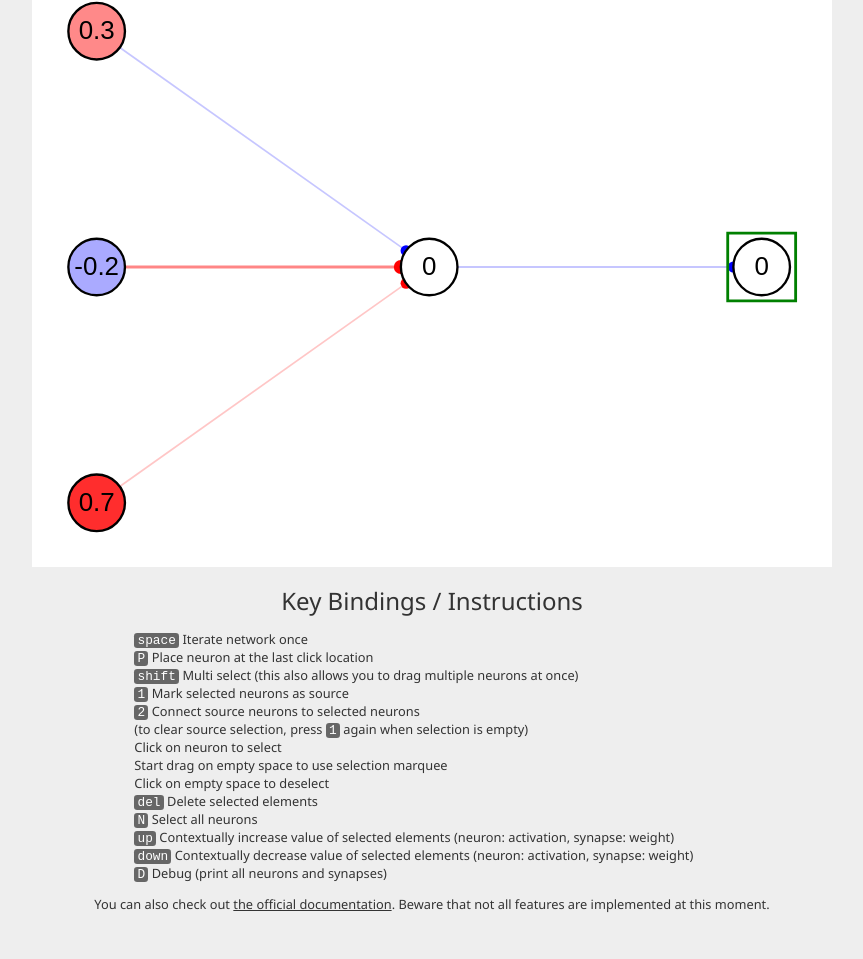
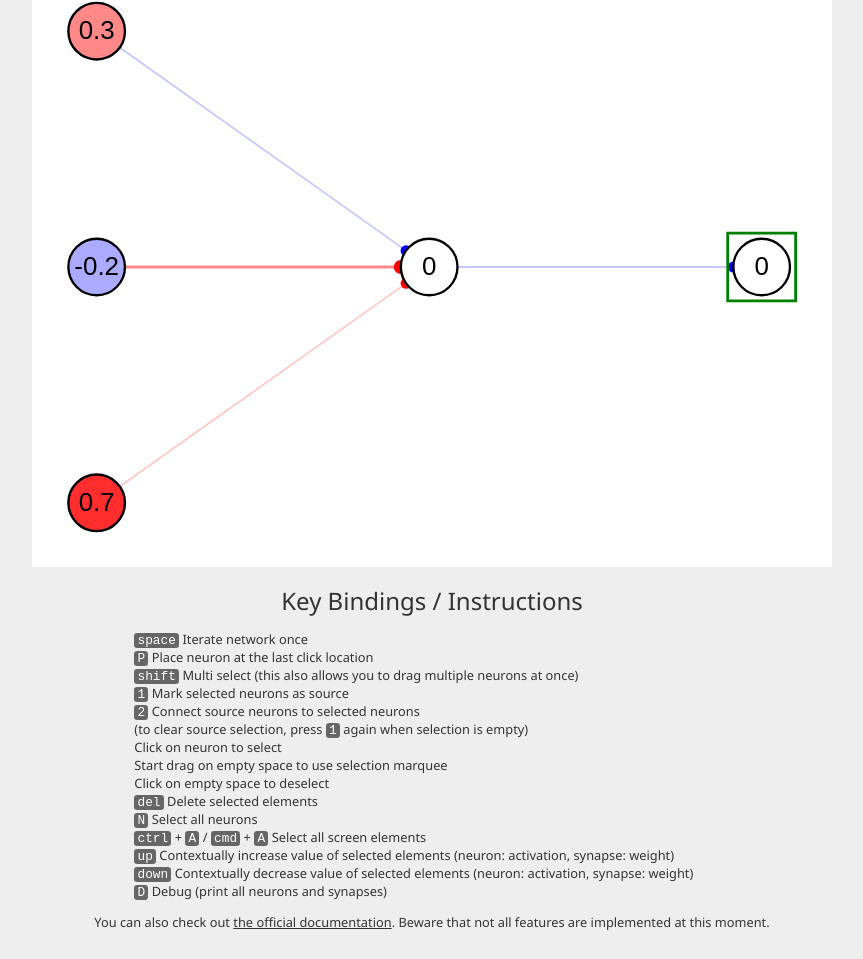
Before and after one commit to LeoYulinLi/simbrain_web, a website built with webpack: page html/index.html in a window 1280 px wide. Shown: the part 216-1175 px from the top of the page, without its empty margins (208-1071 px from the left). Built offline with nearby package versions, Linux system fonts and the light colour scheme.

Commit message:
Added instructions on select all

```diff
--- a/html/index.html
+++ b/html/index.html
@@ -27,6 +27,7 @@
       <li>Click on empty space to deselect</li>
       <li><kbd>del</kbd> Delete selected elements</li>
       <li><kbd>N</kbd> Select all neurons</li>
+      <li><kbd>ctrl</kbd> + <kbd>A</kbd> / <kbd>cmd</kbd> + <kbd>A</kbd> Select all screen elements</li>
       <li><kbd>up</kbd> Contextually increase value of selected elements (neuron: activation, synapse: weight)</li>
       <li><kbd>down</kbd> Contextually decrease value of selected elements (neuron: activation, synapse: weight)</li>
       <li><kbd>D</kbd> Debug (print all neurons and synapses)</li>
```
